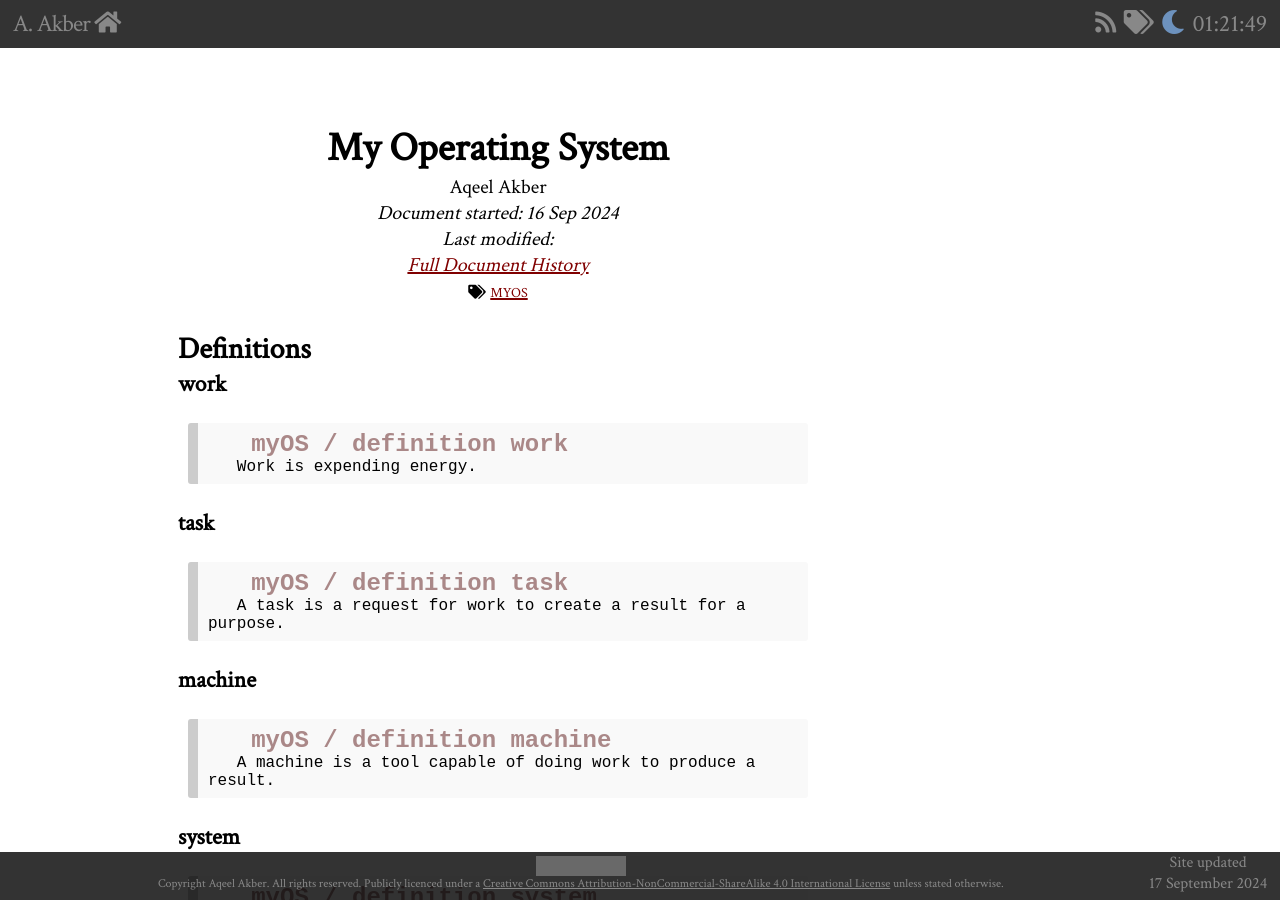
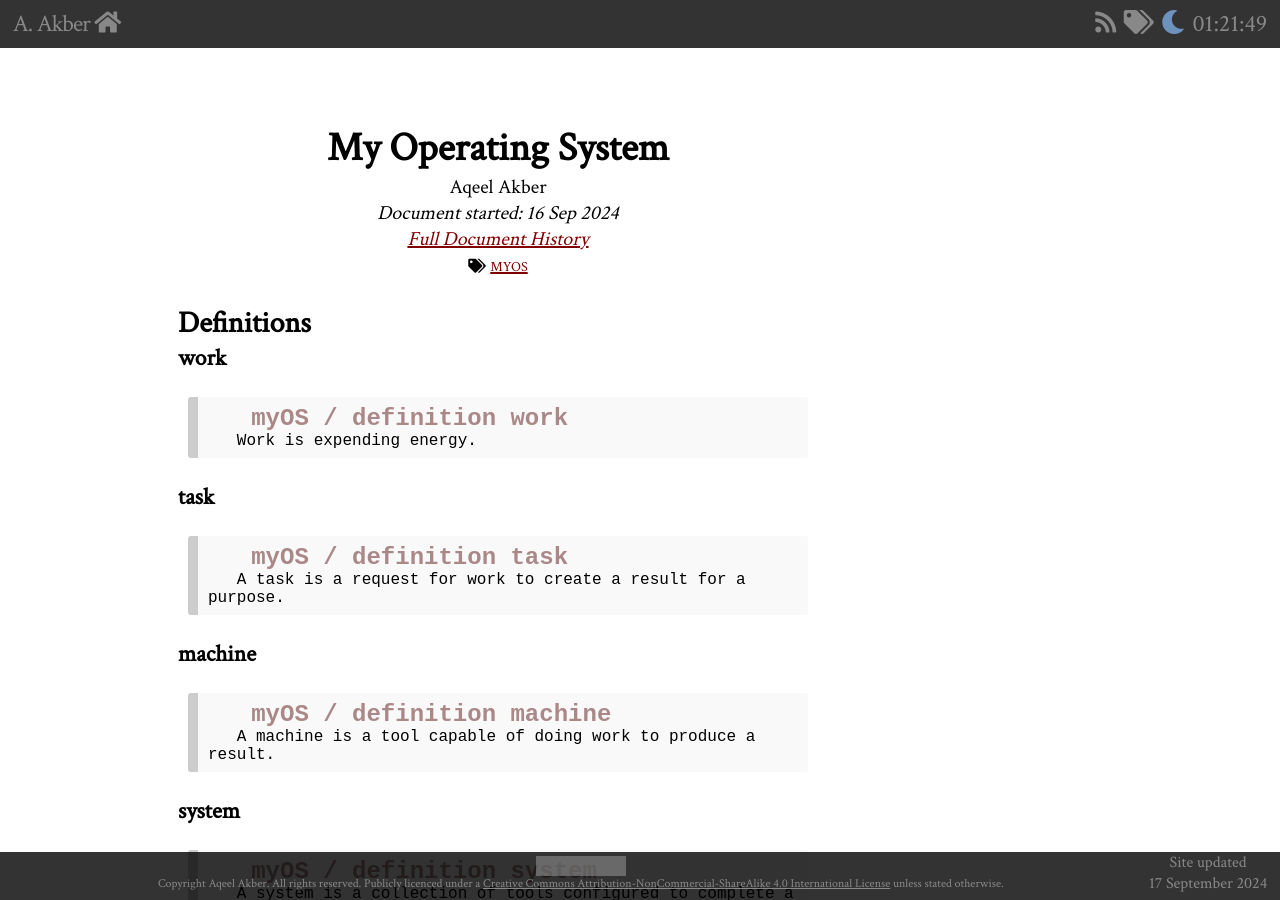
Before and after one commit to admiralakber/aqeelakber.com, a Jekyll site: the page built from myos.html, in a window 1280 px wide and 900 px high. Built offline with Jekyll 4.4.1, drawn with Linux system fonts in a browser that asks for light colours; nearby versions of some CDN libraries; some web fonts are replaced; grey boxes are pictures that could not be loaded.

Commit message:
fix: last modified appears only if existent

```diff
--- a/_layouts/post.html
+++ b/_layouts/post.html
@@ -17,7 +17,9 @@ layout: default
             <h1>{{ page.title }}</h1>
             {% if page.author %}<p>{{ page.author }}</p>{% endif %}
             <p style="font-style: italic;">Document started: {{ page.date | date: "%-d %b %Y" }}</p>
+            {% if page.lastmod  %}
             <p style="font-style: italic;">Last modified: {{ page.lastmod | replace: "[", "" | replace: "]", "" | date: "%-d %b %Y %H:%M" }}</p>
+            {% endif  %}
             <a href=https://gitlab.com/admiralakber/aqeelakber.com/-/commits/main/{{ page.path }} style="font-style: italic;">Full Document History</a>
             {% if page.tags %}<p style="font-variant: small-caps;"><i class="fa fa-tags" style="font-size: 0.7em;" aria-hidden="true"></i> {% for tag in page.tags %}<a href="/tags#{{ tag }}">{{ tag }}</a> {% endfor %}</p>{% endif %}
         </header>
```
